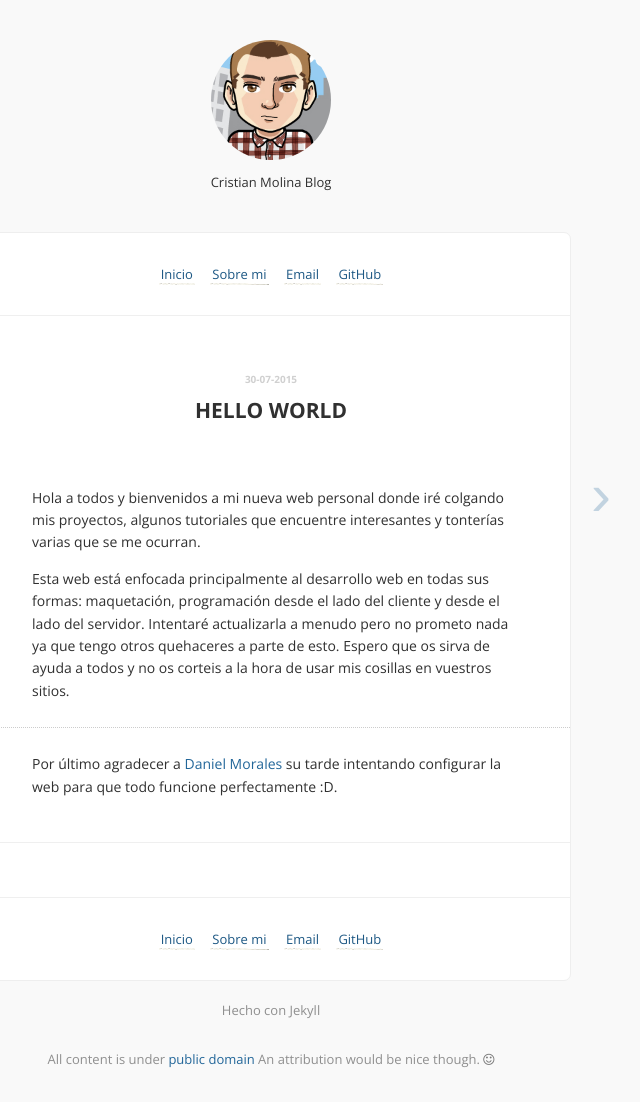
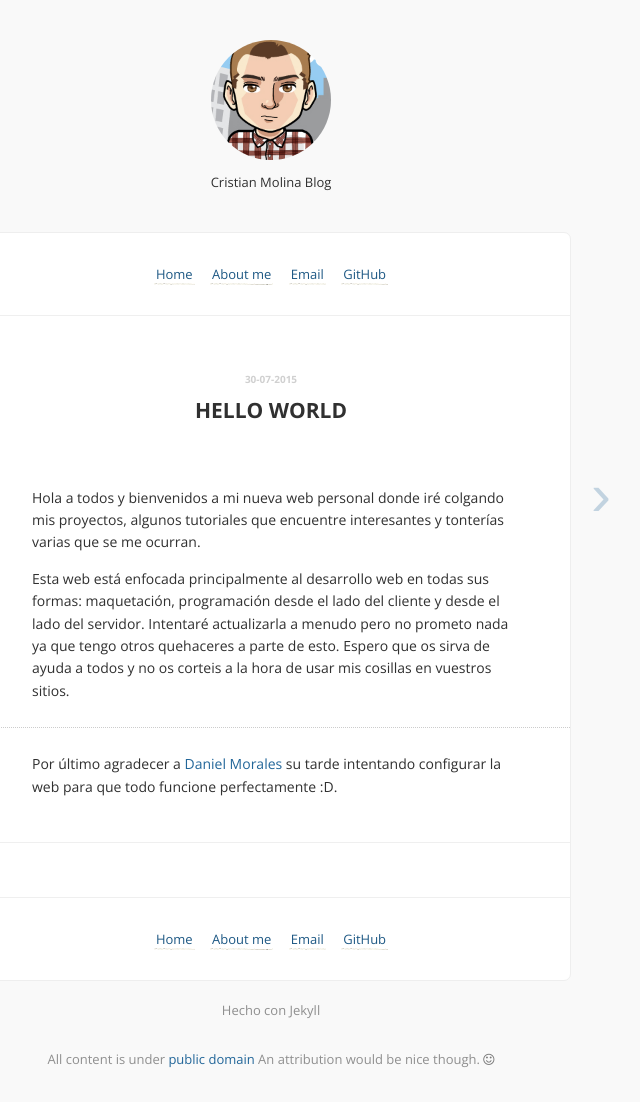
Before and after one commit to legomolina/legomolina.github.io, a Jekyll site: the page built from _posts/2015-07-30-hello-world.md, in a window 1280 px wide. Shown: the whole page, without its empty margins (369-1009 px from the left). Built offline with Jekyll 4.4.1, drawn with Linux system fonts in a browser that asks for light colours; nearby versions of some CDN libraries; Markdown is read by kramdown in place of the engine named in the settings; comment, search, counter and statistics services are not loaded.

Commit message:
Update _config.yml

```diff
--- a/_config.yml
+++ b/_config.yml
@@ -1,5 +1,5 @@
 title:            Cristian Molina Blog
-description:      Sitio web de Cristian Molina (legomolina) estudiante de arquitectura y desarrollador web en ratos libres.
+description:      Cristian Molina website, currently studying web development.
 url:              legomolina.github.io
 signoff:          # Your name.
 disqus_shortname: # disqus comment thread for post header options. ( leave blank if unwanted. )
@@ -8,9 +8,9 @@
 paginate: 10
 paginate_path: "/page/:num"
 links:
-  - name:         Inicio
+  - name:         Home
     url:          /
-  - name:         Sobre mi
+  - name:         About me
     url:          /about
   - name:         Email
     url:          mailto:legomolina@gmail.com
@@ -18,7 +18,7 @@
   - name:         GitHub
     url:          http://github.com/legomolina
     external:     true
-highlighter:      pygments
+highlighter:      rouge
 permalink:        pretty
 markdown:         redcarpet
 redcarpet:
```
